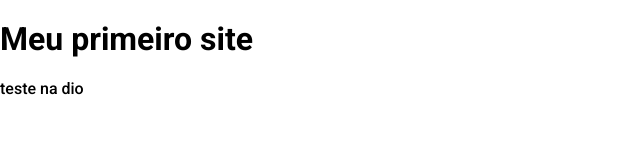
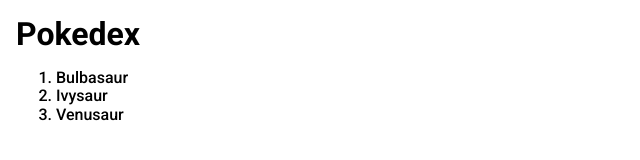
Before and after one commit to theus520/Pokedex, a plain HTML site: page index.html in a window 1280 px wide. Shown: the whole page, without its empty margins (0-640 px from the left). Drawn offline with nearby package versions, Linux system fonts and the light colour scheme.

Commit message:
Adicionando o estilo inicial ao projeto

```diff
--- a/assets/assets/css/global.css
+++ b/assets/assets/css/global.css
@@ -1,3 +1,11 @@
 *{
     font-family: 'Roboto', sans-serif;
 }
+
+.content{
+    padding: 1rem;
+}
+
+.content h1{
+    margin: 0;
+}
--- a/index.html
+++ b/index.html
@@ -20,8 +20,17 @@
 
 </head>
 <body>
-    <h1> Meu primeiro site</h1>
-   <p> teste na dio</p>
+
+    <section class="content">
+        <h1> Pokedex</h1>
+
+        <ol>
+            <li>Bulbasaur</li>
+            <li>Ivysaur</li>
+            <li>Venusaur</li>
+        </ol>
+
+    </section>
 
    <script src="assets/assets/js/" ></script>
 </body>
```
